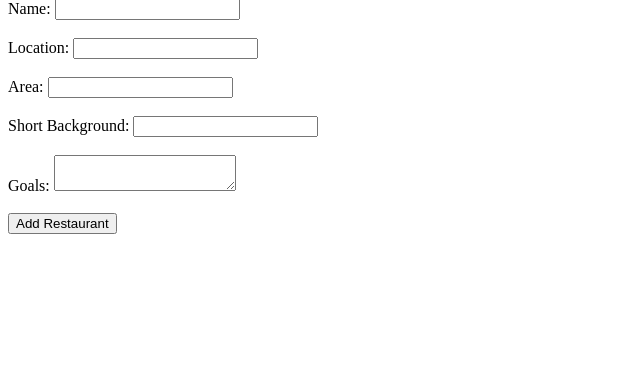
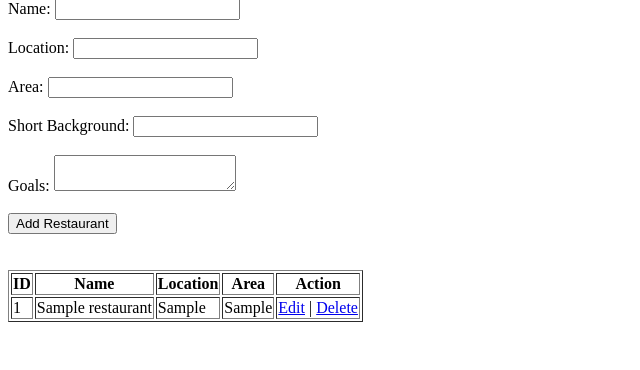
Before and after one commit to NazmusSakib24/online-food-blog, a PHP site: page /view/restaurantsView.php in a window 1280 px wide. Shown: the part 81-451 px from the top of the page, without its empty margins (0-640 px from the left). Run offline with PHP 8.4, Linux system fonts and the light colour scheme; tables that the repository leaves empty hold one stand-in row (values such as "Sample post").

Commit message:
added READ option to view

```diff
--- a/model/restaurantModel.php
+++ b/model/restaurantModel.php
@@ -21,4 +21,20 @@
             return false;
         }
     }
+
+    function getAllRestaurant(){
+        $con = getConnection();
+
+        $sql = "SELECT * FROM restaurants";
+
+        $result = mysqli_query($con, $sql);
+
+        $restaurants = [];
+
+        while ($row = mysqli_fetch_assoc($result)){
+            $restaurants[] = $row;
+        }
+
+        return $restaurants;
+    }
 ?>
--- a/view/restaurantsView.php
+++ b/view/restaurantsView.php
@@ -1,3 +1,8 @@
+<?php
+    require_once('../model/restaurantModel.php');
+
+    $restaurants = getAllRestaurant();
+?>
 <!DOCTYPE html>
     <html lang="en">
     <head>
@@ -30,5 +35,29 @@
 
             <input type="submit" value="Add Restaurant" name = "add_restaurant">
         </form>
+
+        <br><br>
+        <table border="1">
+            <tr>
+                <th>ID</th>
+                <th>Name</th>
+                <th>Location</th>
+                <th>Area</th>
+                <th>Action</th>
+            </tr>
+
+            <?php foreach ($restaurants as $r){ ?>
+                <tr>
+                    <td><?= $r['id'] ?></td>
+                    <td><?= $r['name'] ?></td>
+                    <td><?= $r['location'] ?></td>
+                    <td><?= $r['area'] ?></td>
+
+                    <td><a href="restaurantsView.php?id=<?= $r['id'] ?>">Edit</a> |
+                    <a href="../controller/restaurantController.php?id=<?= $r['id'] ?>">Delete</a>
+                    </td>
+                </tr>
+            <?php } ?>
+        </table>
     </body>
     </html>
```
